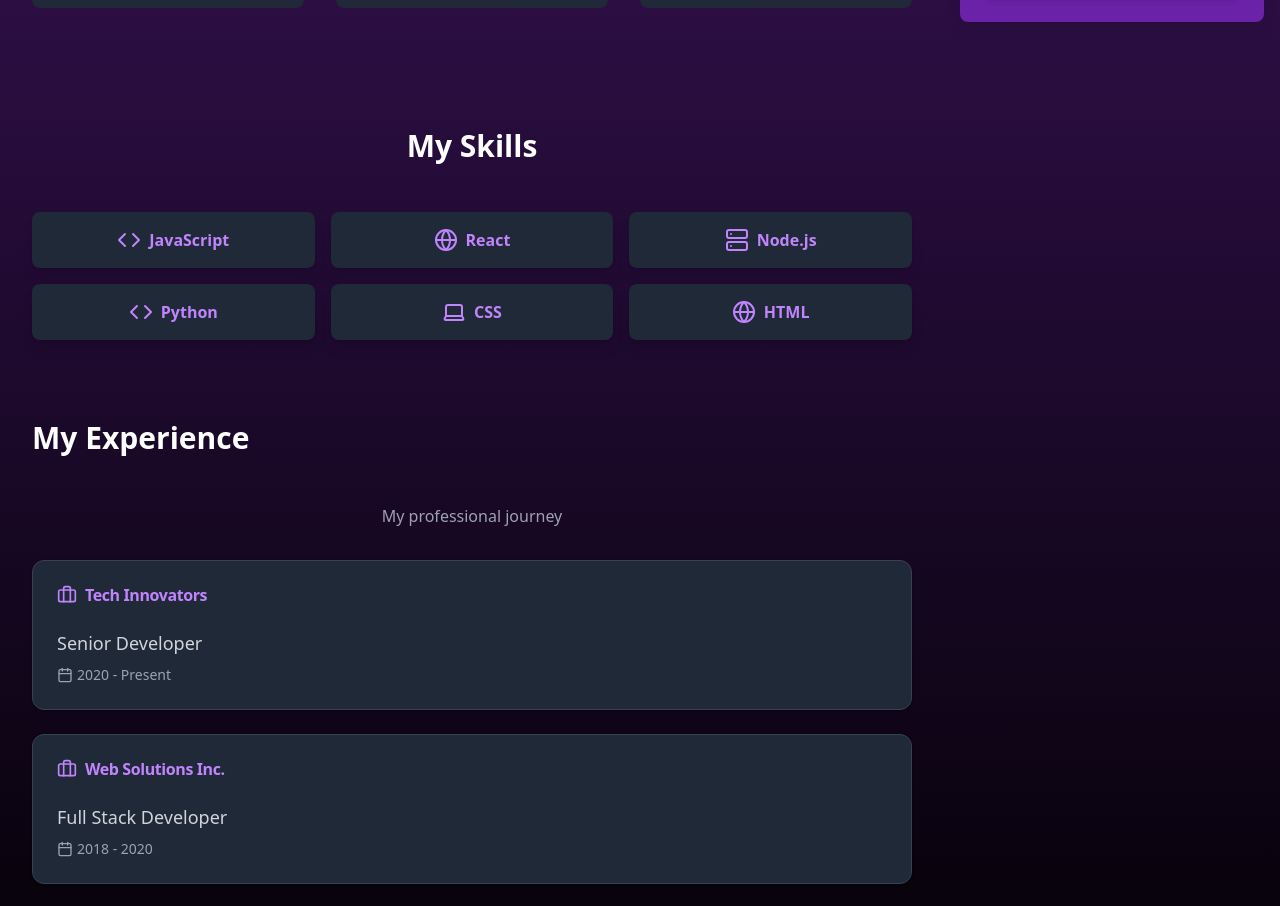
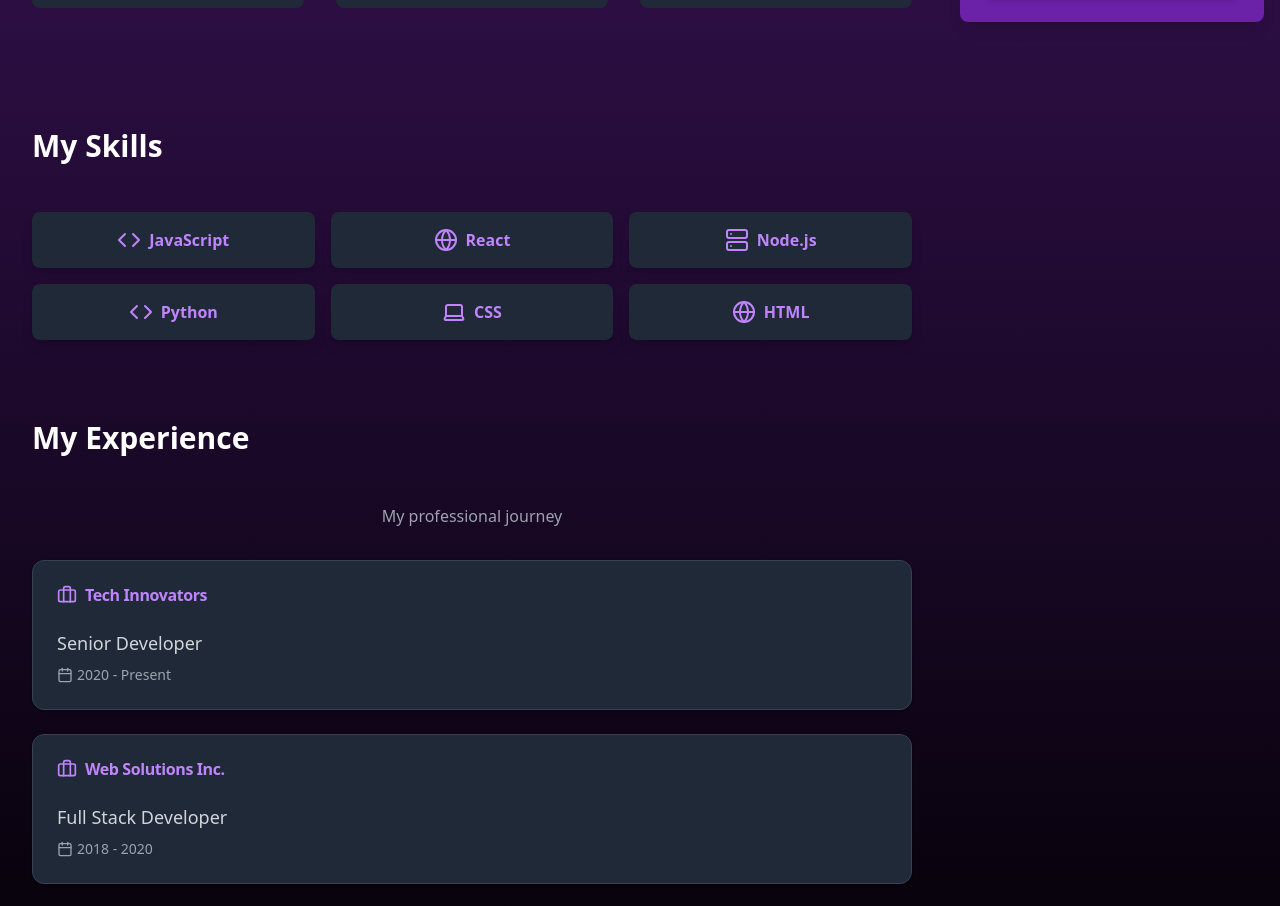
Before and after one commit to moiz2405/Craftable, a Next.js app: page /customize in a window 1280 px wide. Shown: the part 1190-2096 px from the top of the page. Built offline with nearby package versions, Linux system fonts and the light colour scheme.

Commit message:
Update SkillsSection in portfolio template

```diff
--- a/components/templates/portfolio/SkillsSection.tsx
+++ b/components/templates/portfolio/SkillsSection.tsx
@@ -172,7 +172,7 @@ export function SkillsSection({ style, skills = defaultSkills, onUpdate, isLoadi
     return (
         <ErrorBoundary fallback={<div className="text-white text-center">Something went wrong. Please try again.</div>}>
             <section className="container mx-auto px-4 py-6">
-                <h2 className="text-3xl font-bold text-center mb-12 text-white">My Skills</h2>
+                <h2 className="text-3xl font-bold  mb-12 text-white">My Skills</h2>
                 {renderContent()}
             </section>
         </ErrorBoundary>
```
